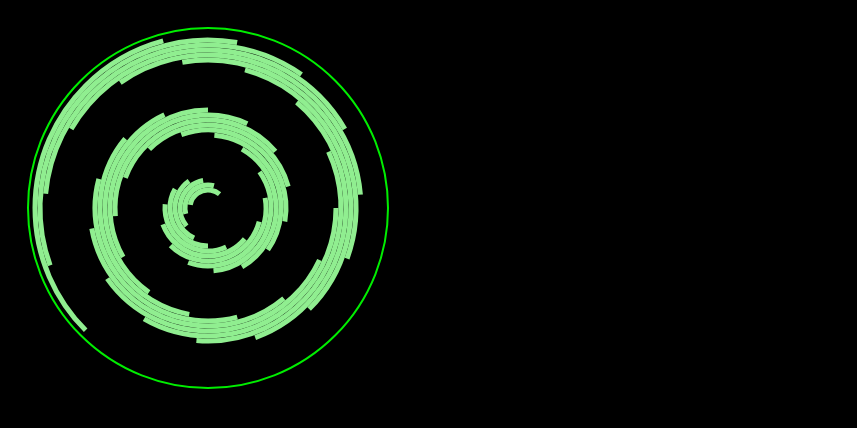
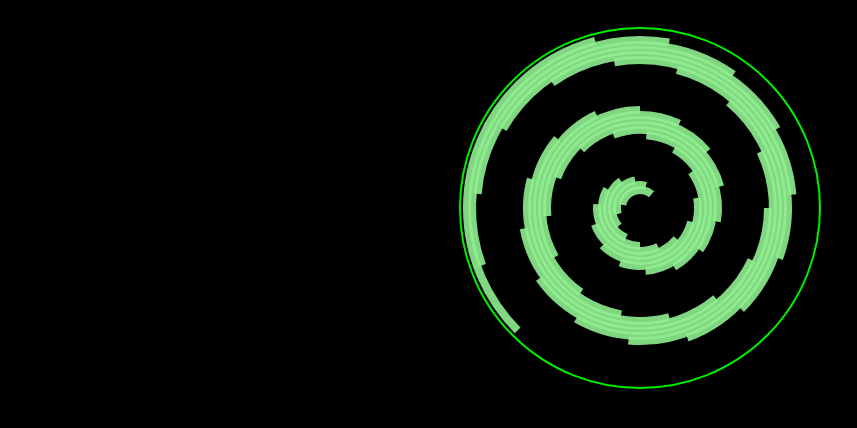
Before and after one commit to joelbyrnes/clock, a plain HTML site: page dayclock-html/face.html in a window 1280 px wide. Shown: the whole page, without its empty margins (0-857 px from the left). Drawn offline with Linux system fonts and the light colour scheme.

Commit message:
allow setting alpha, create rotating patterns, supercede strokeArc

```diff
--- a/dayclock-html/face.html
+++ b/dayclock-html/face.html
@@ -7,6 +7,12 @@
     <style>
         body {
           background: #000000;
+        }
+
+        /*horizontally center the canvas*/
+        #demoCanvas {
+            display: block;
+            margin: 0 auto;
         }
     </style>
     <script>
@@ -24,8 +30,6 @@
 
             face = new createjs.Container();
 		    stage.addChild(face);
-            face.xCenter = xCenter;
-            face.yCenter = yCenter;
 
             var start = 0;
             var end = 0.3333;
@@ -57,7 +61,7 @@
             var h = 178;
             while (h > 20) {
                 face.addChild(createCell(xCenter, yCenter,
-                        {radius:h -= 5, height: 5, start: start, end: end, color: "lightgreen", rotateRate: 10 - h/20}));
+                        {radius:h -= 5, height: 8, start: start, end: end, color: "lightgreen", alpha: 0.9, rotateRate: 10 - h/20}));
             }
 
             createjs.Ticker.addEventListener("tick", tick);
@@ -66,14 +70,8 @@
         function addCells(xCenter, yCenter, cells) {
             for (var c=0; c < cells.length; c++) {
                 face.addChild(createCell(xCenter, yCenter, cells[c]));
+                console.log("added cell " + cells[c].name);
             }
-        }
-
-        function createCell(xCenter, yCenter, cell) {
-            var arc = strokeArc(cell.color, cell.height, xCenter, yCenter, cell.radius, cell.start * 2 * Math.PI, cell.end * 2 * Math.PI, cell.rotateRate);
-            arc.name = cell.name;
-            console.log("adding cell " + cell.name);
-            return arc;
         }
 
         function tick(event) {
--- a/dayclock-html/static/dayclock.js
+++ b/dayclock-html/static/dayclock.js
@@ -16,3 +16,24 @@
 
     return arc;
 }
+
+function createCell(x, y, cell) {
+    var arc = new createjs.Shape();
+
+    arc.graphics
+        .beginStroke(cell.color)
+        .setStrokeStyle(cell.height)
+        .arc(0, 0, cell.radius, cell.start * 2 * Math.PI, cell.end * 2 * Math.PI)
+        .setStrokeStyle(0)
+        .closePath();
+
+    // the shape is created with a center at 0,0 then moved to its x,y so rotation will work
+    arc.x = x;
+    arc.y = y;
+
+    arc.name = cell.name;
+    arc.rotateRate = cell.rotateRate;
+    arc.alpha = cell.alpha || 1.0;
+
+    return arc;
+}
```
